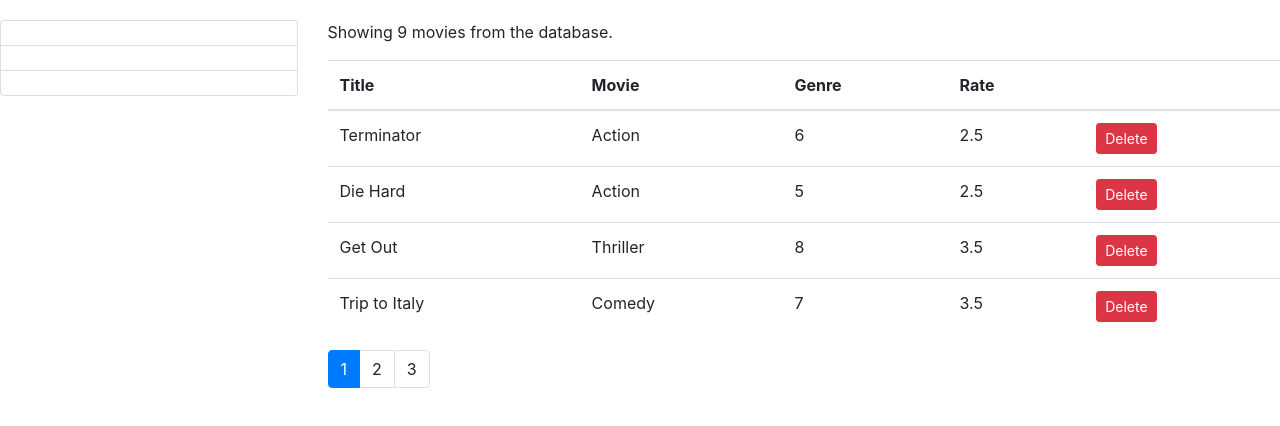
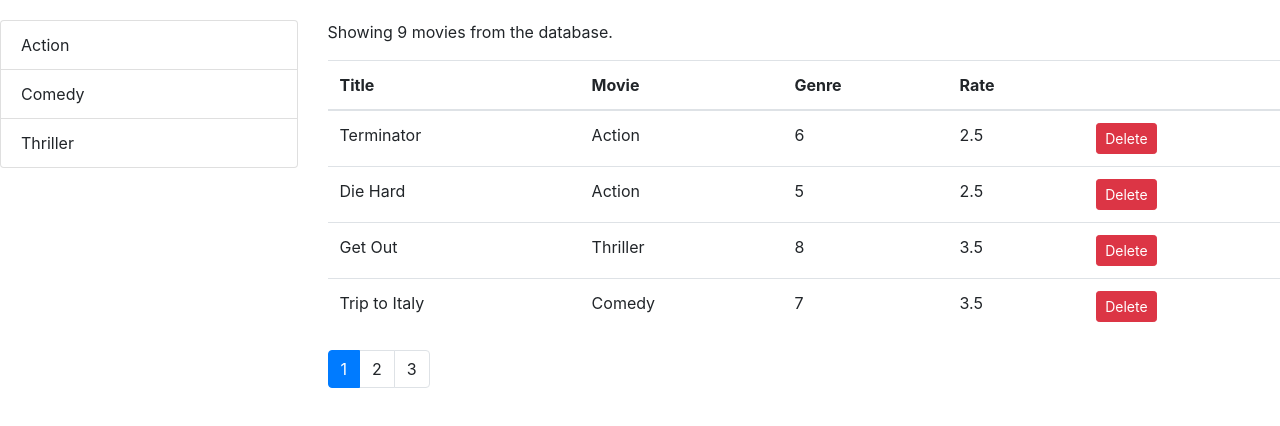
Before and after one commit to attackpiggy/Vidly_Project, a React (Create React App) app: page / in a window 1280 px wide. Shown: the top 426 px of the page. Built offline with nearby package versions, Linux system fonts and the light colour scheme.

Commit message:
simplifying the default props

```diff
--- a/src/components/listGroup.jsx
+++ b/src/components/listGroup.jsx
@@ -10,6 +10,10 @@ const ListGroup=(props)=> {
     </ul>
 
     }
+    ListGroup.defaultProps={
+        textProperty:"name",
+        valueProperty:"_id"
+    }
 
 
 export default ListGroup
--- a/src/components/movies.jsx
+++ b/src/components/movies.jsx
@@ -43,7 +43,7 @@ class Movies extends Component {
         return (
          <div className="row">
              <div className="col-3">
-                 <ListGroup items={this.state.genres} onItemSelect={this.handleGenreSelect} textPropert="name" valueProperty="_id" />
+                 <ListGroup items={this.state.genres} onItemSelect={this.handleGenreSelect}  />
              </div>
 
 
```
